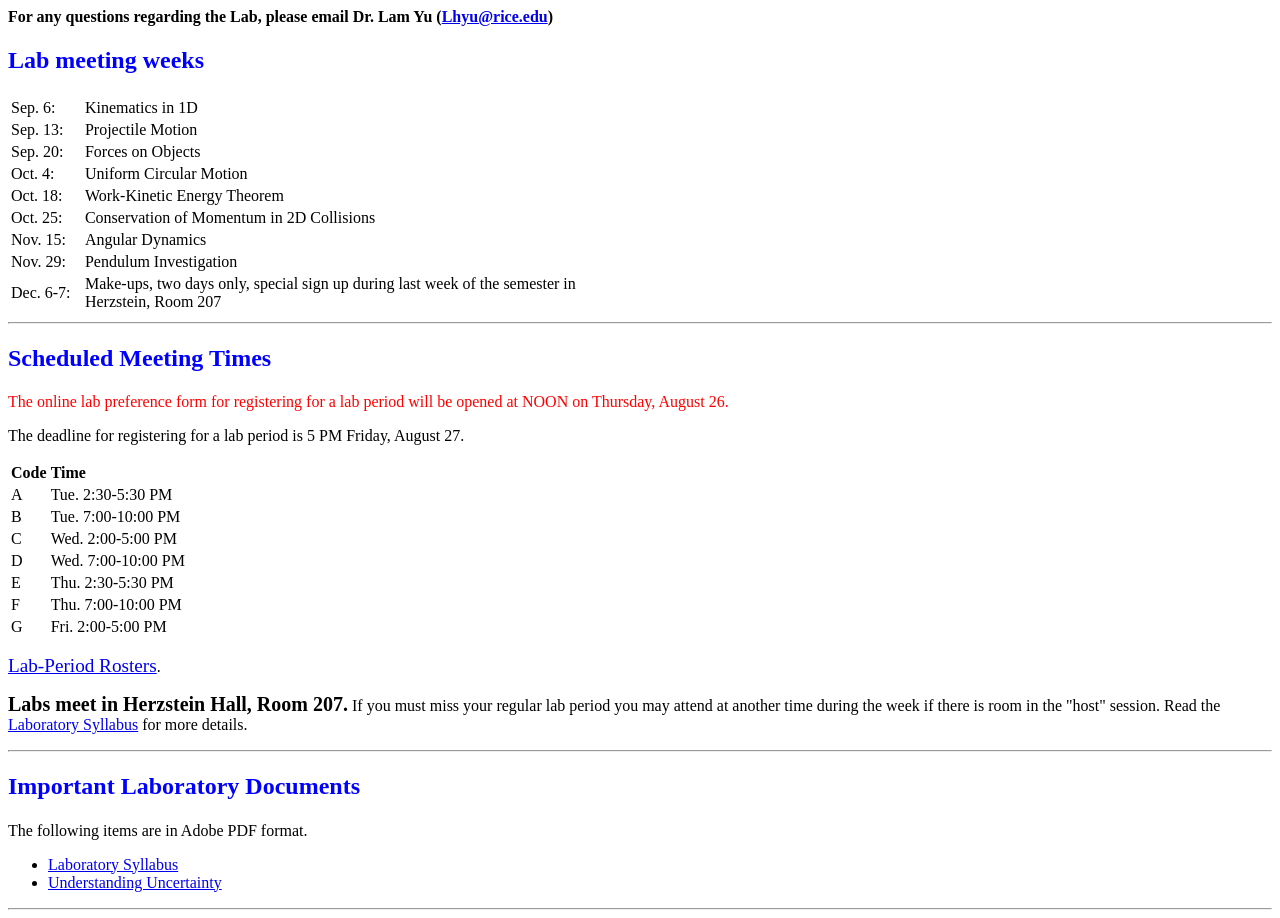
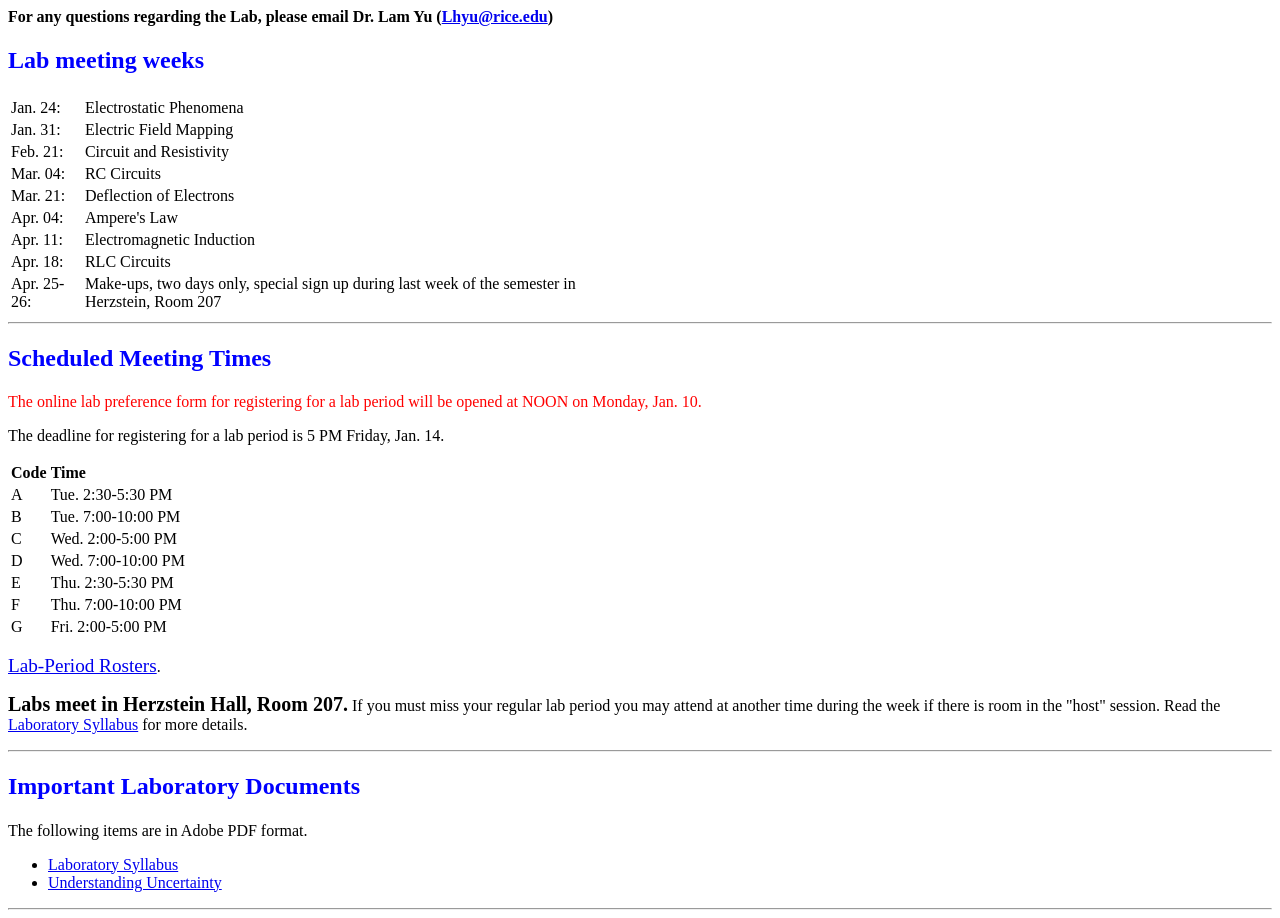
Before and after one commit to lhyu/lhyu.github.io, a plain HTML site: page index.html in a window 1280 px wide. Drawn offline with Linux system fonts and the light colour scheme.

Commit message:
Update for SP22

```diff
--- a/index.html
+++ b/index.html
@@ -3,16 +3,16 @@
 <table class="lmw" style="width: 612px;">
 <tbody>
 <tr>
-<td class="lmwright" style="width: 69.6px;">Sep. 6:</td>
-<td style="width: 529.4px;">Kinematics in 1D</td>
+<td class="lmwright" style="width: 69.6px;">Jan. 24:</td>
+<td style="width: 529.4px;">Electrostatic Phenomena</td>
 </tr>
 <tr>
-<td class="lmwright" style="width: 69.6px;">Sep. 13:</td>
-<td style="width: 529.4px;">Projectile Motion</td>
+<td class="lmwright" style="width: 69.6px;">Jan. 31:</td>
+<td style="width: 529.4px;">Electric Field Mapping</td>
 </tr>
 <tr>
-<td class="lmwright" style="width: 69.6px;">Sep. 20:</td>
-<td style="width: 529.4px;">Forces on Objects</td>
+<td class="lmwright" style="width: 69.6px;">Feb. 21:</td>
+<td style="width: 529.4px;">Circuit and Resistivity</td>
 </tr>
 <!-- <tr>
 			<td class="lmwright">
@@ -21,8 +21,8 @@
 				No Lab</td>
 		</tr>-->
 <tr>
-<td class="lmwright" style="width: 69.6px;">Oct. 4:</td>
-<td style="width: 529.4px;">Uniform Circular Motion</td>
+<td class="lmwright" style="width: 69.6px;">Mar. 04:</td>
+<td style="width: 529.4px;">RC Circuits</td>
 </tr>
 <!-- <tr>
 			<td class="lmwright">
@@ -31,12 +31,12 @@
 				No Lab</td>
 		</tr> -->
 <tr>
-<td class="lmwright" style="width: 69.6px;">Oct. 18:</td>
-<td style="width: 529.4px;">Work-Kinetic Energy Theorem</td>
+<td class="lmwright" style="width: 69.6px;">Mar. 21:</td>
+<td style="width: 529.4px;">Deflection of Electrons</td>
 </tr>
 <tr>
-<td class="lmwright" style="width: 69.6px;">Oct. 25:</td>
-<td style="width: 529.4px;">Conservation of Momentum in 2D Collisions</td>
+<td class="lmwright" style="width: 69.6px;">Apr. 04:</td>
+<td style="width: 529.4px;">Ampere's Law</td>
 </tr>
 <!-- <tr>
 			<td class="lmwright">
@@ -50,8 +50,8 @@
 				No Lab</td>
 		</tr> -->
 <tr>
-<td class="lmwright" style="width: 69.6px;">Nov. 15:</td>
-<td style="width: 529.4px;">Angular Dynamics</td>
+<td class="lmwright" style="width: 69.6px;">Apr. 11:</td>
+<td style="width: 529.4px;">Electromagnetic Induction</td>
 </tr>
 <!-- <tr>
 			<td class="lmwright">
@@ -60,11 +60,11 @@
 				No Lab</td>
 		</tr> -->
 <tr>
-<td class="lmwright" style="width: 69.6px;">Nov. 29:</td>
-<td style="width: 529.4px;">Pendulum Investigation</td>
+<td class="lmwright" style="width: 69.6px;">Apr. 18:</td>
+<td style="width: 529.4px;">RLC Circuits</td>
 </tr>
 <tr>
-<td class="lmwright" style="width: 69.6px;">Dec. 6-7:</td>
+<td class="lmwright" style="width: 69.6px;">Apr. 25-26:</td>
 <td style="width: 529.4px;">Make-ups, two days only, special sign up during last week of the semester in Herzstein, Room 207</td>
 </tr>
 </tbody>
@@ -72,8 +72,8 @@
 <hr />
 <h4><a name="times"></a><span style="color: #0000ff; font-size: x-large;">Scheduled Meeting Times</span></h4>
 <p><!--	To be announced</p> --><!-- Start hidden text --></p>
-<p><span style="color: #ff0000;">The online lab preference form for registering for a lab period will be opened at NOON on Thursday, August 26.</span></p>
-<p>The deadline for registering for a lab period is 5 PM Friday, August 27.</p>
+<p><span style="color: #ff0000;">The online lab preference form for registering for a lab period will be opened at NOON on Monday, Jan. 10.</span></p>
+<p>The deadline for registering for a lab period is 5 PM Friday, Jan. 14.</p>
 <table id="tenpt" style="width: 517.2px;">
 <tbody>
 <tr>
@@ -118,12 +118,12 @@
 </tbody>
 </table>
 <p><a class="text" href="https://docs.google.com/spreadsheets/d/1cPGsg3vO7j8AwgrGyB8UltGlIJrMBC9XQV6otS9VDVc/pubhtml?gid=1524794783&amp;single=true" target="_blank" rel="noopener"><span style="font-size: larger;">Lab-Period Rosters</span></a>.</p>
-<p><span style="font-size: 20px;"><strong>Labs meet in Herzstein Hall, Room&nbsp;207.</strong></span> If you must miss your regular lab period you may attend at another time during the week if there is room in the "host" session. Read the <a class="text" title="pdf" href="Manual/101general21.pdf" target="_blank" rel="noopener">Laboratory Syllabus</a> for more details.</p>
+<p><span style="font-size: 20px;"><strong>Labs meet in Herzstein Hall, Room&nbsp;207.</strong></span> If you must miss your regular lab period you may attend at another time during the week if there is room in the "host" session. Read the <a class="text" title="pdf" href="Manual/101general22.pdf" target="_blank" rel="noopener">Laboratory Syllabus</a> for more details.</p>
 <hr />
 <h4><span style="color: #0000ff; font-size: x-large;"> Important Laboratory Documents</span></h4>
 <p>The following items are in Adobe PDF format.</p>
 <ul>
-<li><a class="text" title="pdf" href="Manual/101general21.pdf" target="_blank" rel="noopener">Laboratory Syllabus</a></li>
+<li><a class="text" title="pdf" href="Manual/101general22.pdf" target="_blank" rel="noopener">Laboratory Syllabus</a></li>
 <li><a href="Manual/Understanding Uncertainty.pdf" target="_blank" rel="noopener">Understanding Uncertainty</a></li>
 </ul>
 <hr />
```
Also changed, not shown: 2 other files.
